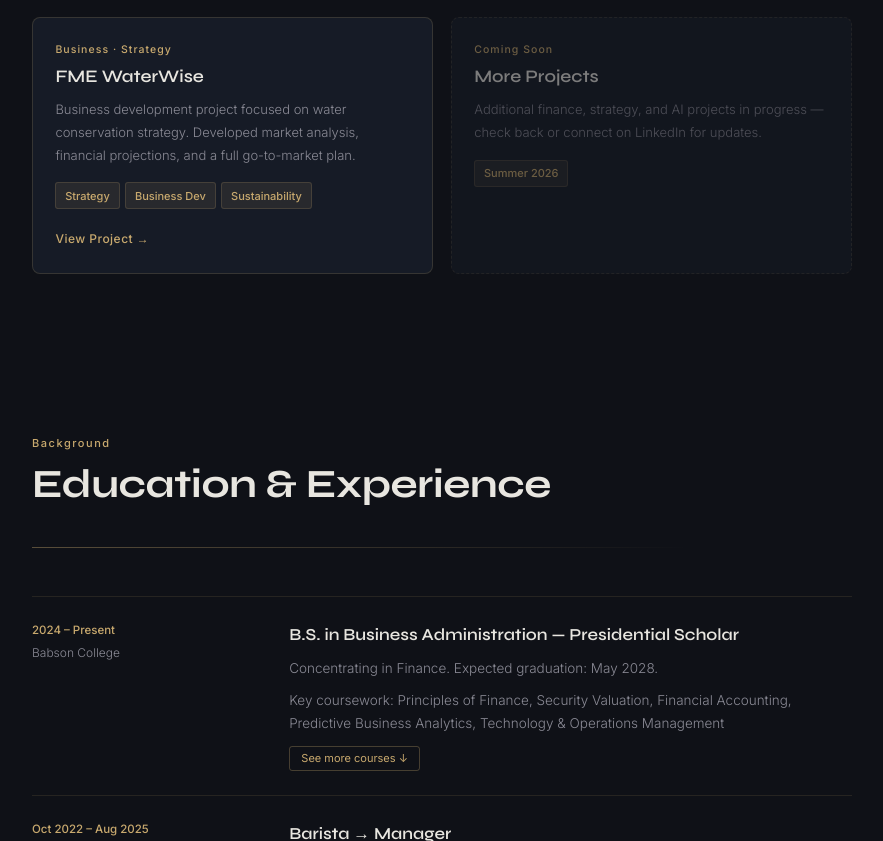
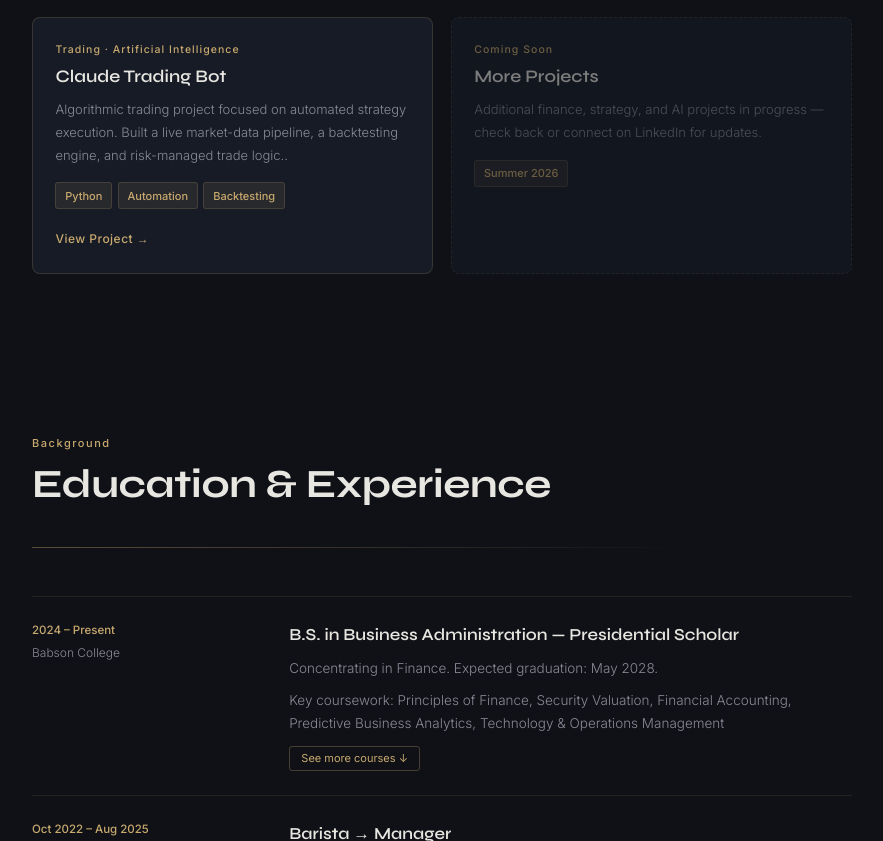
Before and after one commit to arjunpangarkar1/arjunpangarkar1.github.io, a plain HTML site: page index.html in a window 1280 px wide. Shown: the part 2500-3341 px from the top of the page, without its empty margins (198-1081 px from the left). Drawn offline with Linux system fonts and the light colour scheme.

Commit message:
Update project details for Claude Trading Bot
Was previously: FME WaterWise (potentially bring back in the future or soon)..... will Credit Risk Analysis happen/stay?

```diff
--- a/index.html
+++ b/index.html
@@ -263,10 +263,10 @@
     </div>
 
     <div class="project-card">
-      <p class="project-type">Business &middot; Strategy</p>
-      <h3 class="project-title">FME WaterWise</h3>
-      <p class="project-desc">Business development project focused on water conservation strategy. Developed market analysis, financial projections, and a full go-to-market plan.</p>
-      <div class="project-tags"><span class="tag">Strategy</span><span class="tag">Business Dev</span><span class="tag">Sustainability</span></div>
+      <p class="project-type">Trading &middot; Artificial Intelligence</p>
+      <h3 class="project-title">Claude Trading Bot</h3>
+      <p class="project-desc">Algorithmic trading project focused on automated strategy execution. Built a live market-data pipeline, a backtesting engine, and risk-managed trade logic..</p>
+      <div class="project-tags"><span class="tag">Python</span><span class="tag">Automation</span><span class="tag">Backtesting</span></div>
       <a href="#" class="project-link">View Project →</a>
     </div>
 
```
